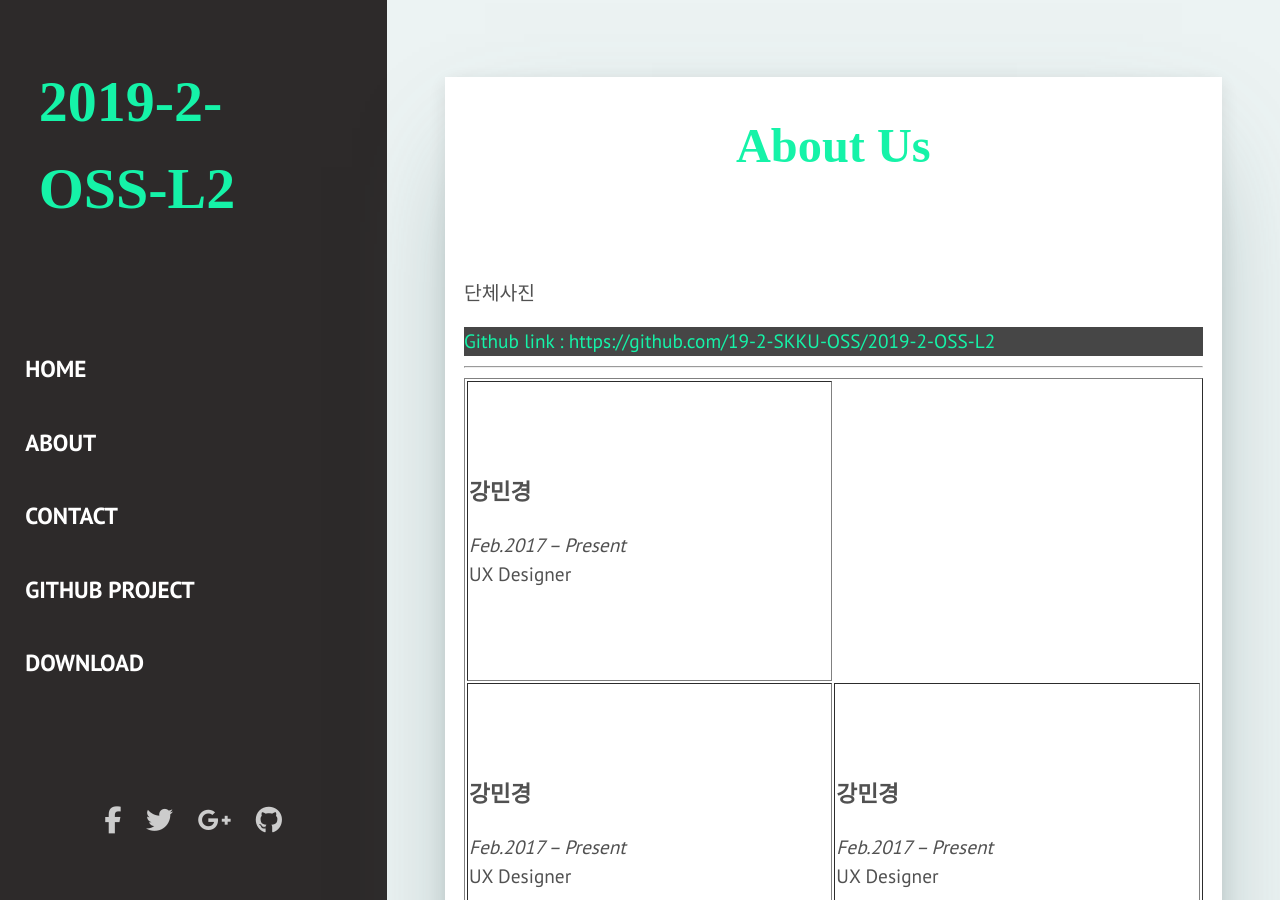
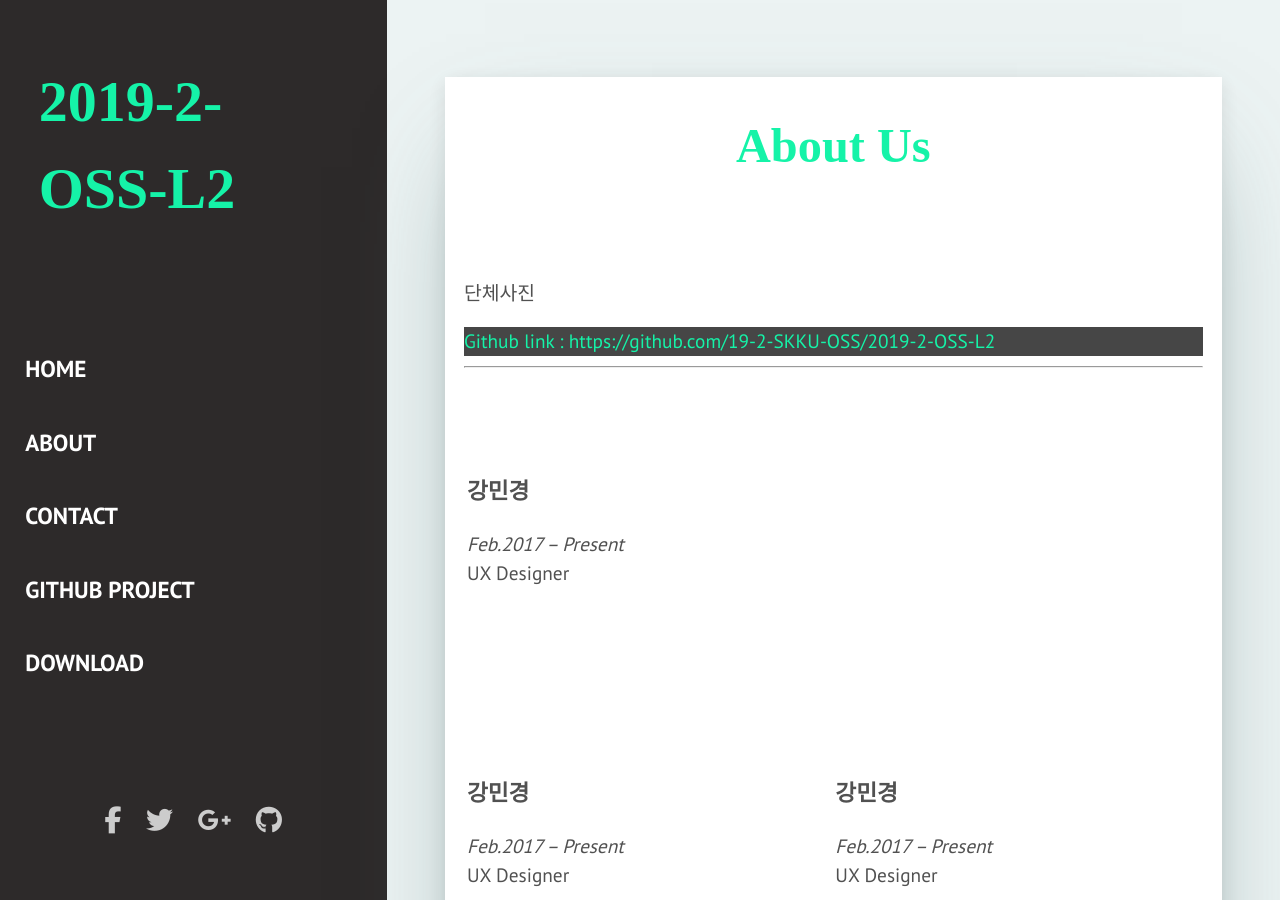
Before and after one commit to JunHyeongKim73/2019-2-OSS-L2, a Jekyll site: the page built from _pages/about.html, in a window 1280 px wide and 900 px high. Built offline with Jekyll 4.4.1, drawn with Linux system fonts in a browser that asks for light colours; nearby versions of some CDN libraries; some web fonts are replaced; library files that are not in the unit come from our copies.

Commit message:
intro table
Signed-off-by: hayoung <wh28533@gmail.com>

```diff
--- a/_pages/about.html
+++ b/_pages/about.html
@@ -15,7 +15,7 @@ permalink: /about/
                     <div style="background-color:#464646; color:#15F3A8" > Github link : <a href = "https://github.com/19-2-SKKU-OSS/2019-2-OSS-L2"> https://github.com/19-2-SKKU-OSS/2019-2-OSS-L2   </a></div>
                     <hr>
 
-                    <table border="1">
+                    <table>
                         <tr>
                             <td align="left" width = "400" height="300" >
                                 <h3 style="font-weight: 2000;" >강민경</h3>                                        <p>
```
